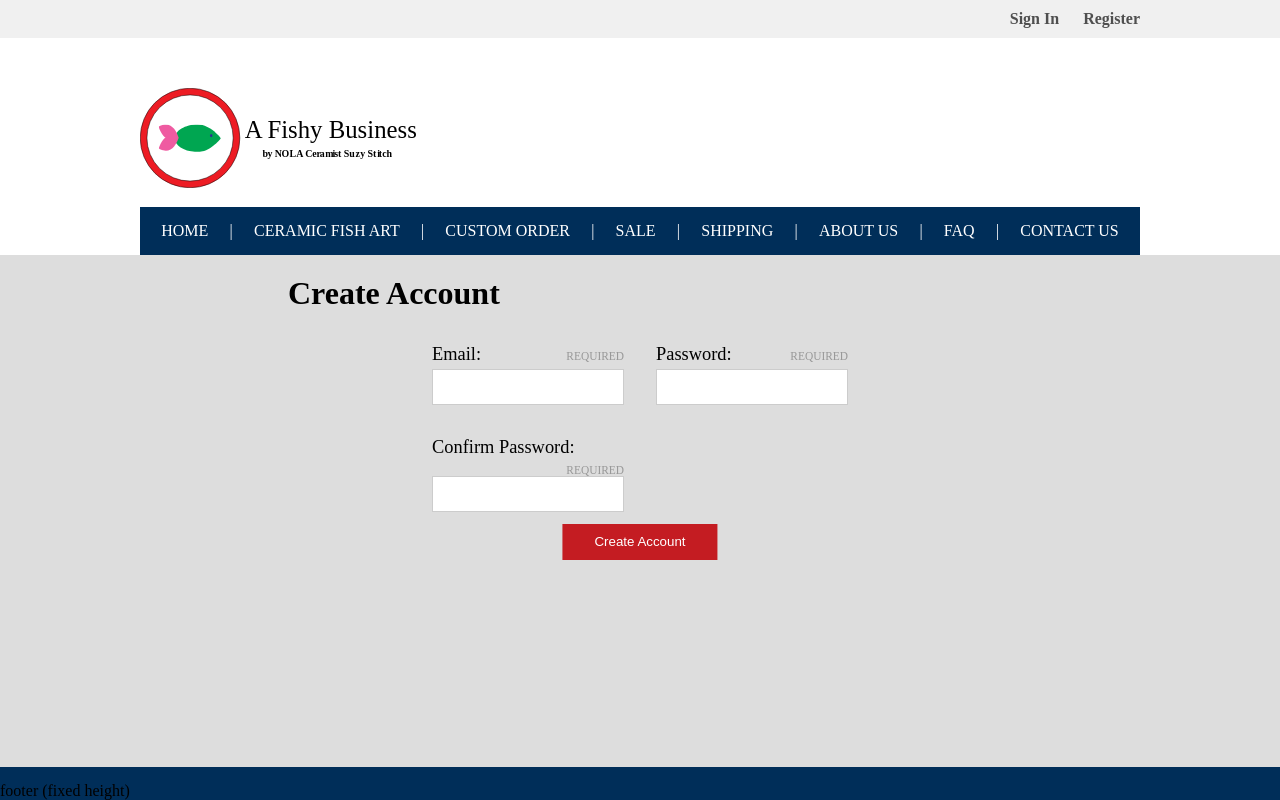
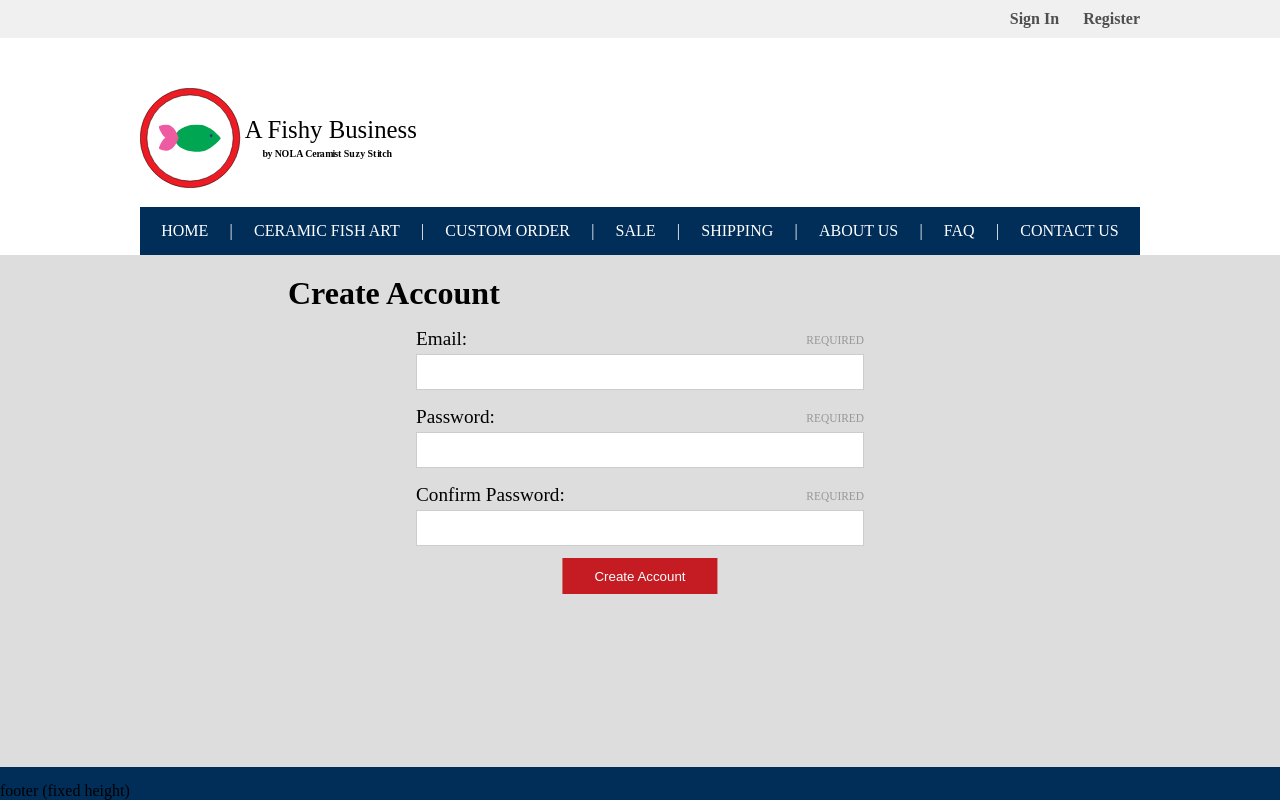
Before and after one commit to reesdela/afishybusiness, a React (Vite) app: page /register in a window 1280 px wide. Built offline with nearby package versions, Linux system fonts and the light colour scheme.

Commit message:
added custom components for form, input, and button as well as validation logic for registration

```diff
--- a/src/components/register/Register.css
+++ b/src/components/register/Register.css
@@ -3,12 +3,6 @@
         width: 55%;
         margin: auto;
         margin-top: 20px;
-    }
-
-    #create_account {
-        margin: 0 auto;
-        width: 35%;
-        overflow: hidden;
     }
 
     .create_account_error {
@@ -42,10 +36,6 @@
         width: 100%
     }
 
-    .form_label {
-        font-size: 1.15rem;
-    }
-
     .form_label small {
         float: right;
         color: #989898;
@@ -62,7 +52,6 @@
 
     .form_inline_message {
         color: red;
-        display: none;
     }
 
     .form_field {
--- a/src/components/register/Register.jsx
+++ b/src/components/register/Register.jsx
@@ -1,38 +1,28 @@
 import Background from "../shared/background"
 import Input from "../shared/input/Input"
+import { registerErrors } from "../shared/error/errorStrings"
 import './Register.css'
+import { useState } from "react"
+import RegisterForm from "./RegisterForm"
+import Button from "../shared/buttons/Button"
 
 const Register = () => {
+    const [hasErrors, setHasErrors] = useState(false)
 
+    const handleSubmit = (data) => {
+        data.preventDefault()
+        hasErrors ? console.log('errors') : console.log('submit')
+    }
 
     return (
         <Background>
             <div className="body_bottom_header">
                 <h1>Create Account</h1>
             </div>
-            <form id="create_account" encType="multipart/form-data" method="post">
-                    <div className="form_field form_field_left" id="email_field">
-                        <Input
-                            required={true}
-                            labelName='Email:'
-                            type="text"
-                            errorMessage="You must enter a valid email."
-                        />
-                    </div>
-                    <div className="form_field form_field_right" id="password_field">
-                        <label className="form_label" htmlFor="formInput">Password: <small>required</small></label>
-                        <input className="form_input" type="password" id="formInputPassword" name="password" />
-                        <span className="form_inline_message" id="password_message">You must enter a password that is at least 6 characters long.</span>
-                    </div>
-                    <div className="form_field form_field_left" id="confirmPassword_field">
-                        <label className="form_label" htmlFor="formInput">Confirm Password: <small>required</small></label>
-                        <input className="form_input" type="password" id="formInputConfirmPass" name="confirmPassword" />
-                        <span className="form_inline_message" id="confirmPassword_message">Passwords do not match.</span>
-                    </div>
-            </form>
-            <div className="form_submit">
-                <button id="form_button_submit" form="create_account" name="createAccountButton">Create Account</button>
-            </div>
+            <RegisterForm
+                onSubmit={handleSubmit}
+                hasErrors={setHasErrors}
+            />
         </Background>
     )
 }
--- /dev/null
+++ b/src/components/register/RegisterForm.jsx
@@ -0,0 +1,60 @@
+import Form from "../shared/form/Form"
+import Input from "../shared/input/Input"
+import Button from "../shared/buttons/Button"
+import { useState } from "react"
+import { validateEmail, validatePassword } from "../shared/regex/regex"
+import { registerErrors } from "../shared/error/errorStrings"
+
+const RegisterForm = (props) => {
+    const [errors, setErrors] = useState({})
+    const [password, setPassword] = useState('')
+
+    const handleValidate = (input) => {
+        if (input.name === 'password') {
+            setPassword(input.value)
+        }
+        switch (input.name) {
+            case 'email': setErrors({...errors, 'email': validateEmail(input)})
+                break;
+            case 'password': setErrors({...errors, 'password': validatePassword(input)})
+                break;
+            case 'confirmPassword': (input.value !== password) ? setErrors({...errors, 'confirmPassword': registerErrors.register.confirmPassword.noMatch}) : setErrors({...errors, 'confirmPassword': ''})
+                break;
+        }
+        console.log(errors)
+    }
+
+    return (
+        <Form
+            onSubmit={props.onSubmit}
+        >
+            <Input
+                required={true}
+                label="Email"
+                name="email"
+                type="text"
+                errorMessage={errors.email}
+                validate={handleValidate}
+            />
+            <Input
+                required={true}
+                label="Password"
+                name="password"
+                type="password"
+                errorMessage={errors.password}
+                validate={handleValidate}
+            />
+            <Input
+                required={true}
+                label="Confirm Password"
+                name="confirmPassword"
+                type="password"
+                errorMessage={errors.confirmPassword}
+                validate={handleValidate}
+            />
+            <Button buttonText="Create Account" />
+        </Form>
+    )
+}
+
+export default RegisterForm
--- /dev/null
+++ b/src/components/shared/buttons/Button.css
@@ -0,0 +1,11 @@
+.button-primary {
+    left: 50%;
+    position: absolute;
+    transform: translate(-50%, -50%);
+    margin-top: 30px;
+    text-decoration: none;
+    border: none;
+    background-color: #c41c22;
+    color: #fff;
+    padding: .65714rem 2rem;
+}
--- /dev/null
+++ b/src/components/shared/buttons/Button.jsx
@@ -0,0 +1,10 @@
+import './Button.css'
+
+const Button = (props) => {
+
+    return (
+        <input type="submit" className="button-primary" value={props.buttonText} />
+    )
+}
+
+export default Button
--- /dev/null
+++ b/src/components/shared/error/errorStrings.js
@@ -0,0 +1,15 @@
+export const registerErrors = {
+    "register": {
+        "email": {
+            "invalidEmail": "You must enter a valid email."
+        },
+        "password": {
+            "tooShort": "Your password must be at least 8 characters.",
+            "noSpecialChar": "Your password must contain a special character. ex: !?@",
+            "noUpperCase": "Your password must contain 1 upper case letter"
+        },
+        "confirmPassword": {
+            "noMatch": "Your passwords do not match."
+        }
+    }
+}
--- /dev/null
+++ b/src/components/shared/form/Form.css
@@ -0,0 +1,5 @@
+.form-primary {
+    margin: 0 auto;
+    width: 35%;
+    overflow: hidden;
+}
--- /dev/null
+++ b/src/components/shared/form/Form.jsx
@@ -0,0 +1,14 @@
+import Button from "../buttons/Button"
+import Input from "../input/Input"
+import './Form.css'
+
+const Form = (props) => {
+
+    return (
+        <form className="form-primary" onSubmit={(e) => props.onSubmit(e) }>
+            {props.children}
+        </form>
+    )
+}
+
+export default Form
--- a/src/components/shared/input/Input.css
+++ b/src/components/shared/input/Input.css
@@ -0,0 +1,7 @@
+.wrapper {
+    margin-top: 1rem;
+}
+
+.form_label {
+    font-size: 1.2rem;
+}
--- a/src/components/shared/input/Input.jsx
+++ b/src/components/shared/input/Input.jsx
@@ -1,16 +1,16 @@
+import { useState } from "react"
+import './Input.css'
 
 
-
-const Input = ({ labelName = '', required = false, errorMessage = '', type = 'text', onClick = null }) => {
+const Input = ({name = '', required = false, label = '', errorMessage = '', type = 'text', validate = () => console.log('error') }) => {
 
     return (
-        <>
-            {labelName &&
-                <label className="form_label">{labelName} {required && <small>required</small>}</label>}
-            <input className="form_input" type={type} />
+        <div className="wrapper">
+            <label className="form_label">{label}:{required && <small>required</small>}</label>
+            <input name={name} onBlur={(e) => validate(e.target)} className="form_input" type={type} />
             {errorMessage &&
-                <span className="form_inline_message">{errorMessage}</span>}
-        </>
+            <span className="form_inline_message">{errorMessage}</span>}
+        </div>
     )
 }
 
--- /dev/null
+++ b/src/components/shared/regex/regex.js
@@ -0,0 +1,21 @@
+import { registerErrors } from '../error/errorStrings'
+
+export const validateEmail = (input) => {
+    if(!/\w+@[a-z]+\.[a-z]+/.test(input.value)) {
+        return registerErrors.register.email.invalidEmail
+    }
+    return ''
+}
+
+export const validatePassword = (input) => {
+    if(/[\w\d]{8,}/.test(input.value)) {
+        if (/\W/.test(input.value)) {
+            if (/[A-Z]/.test(input.value)) {
+                return ''
+            }
+            return registerErrors.register.password.noUpperCase
+        }
+        return registerErrors.register.password.noSpecialChar
+    }
+    return registerErrors.register.password.tooShort
+}
```
